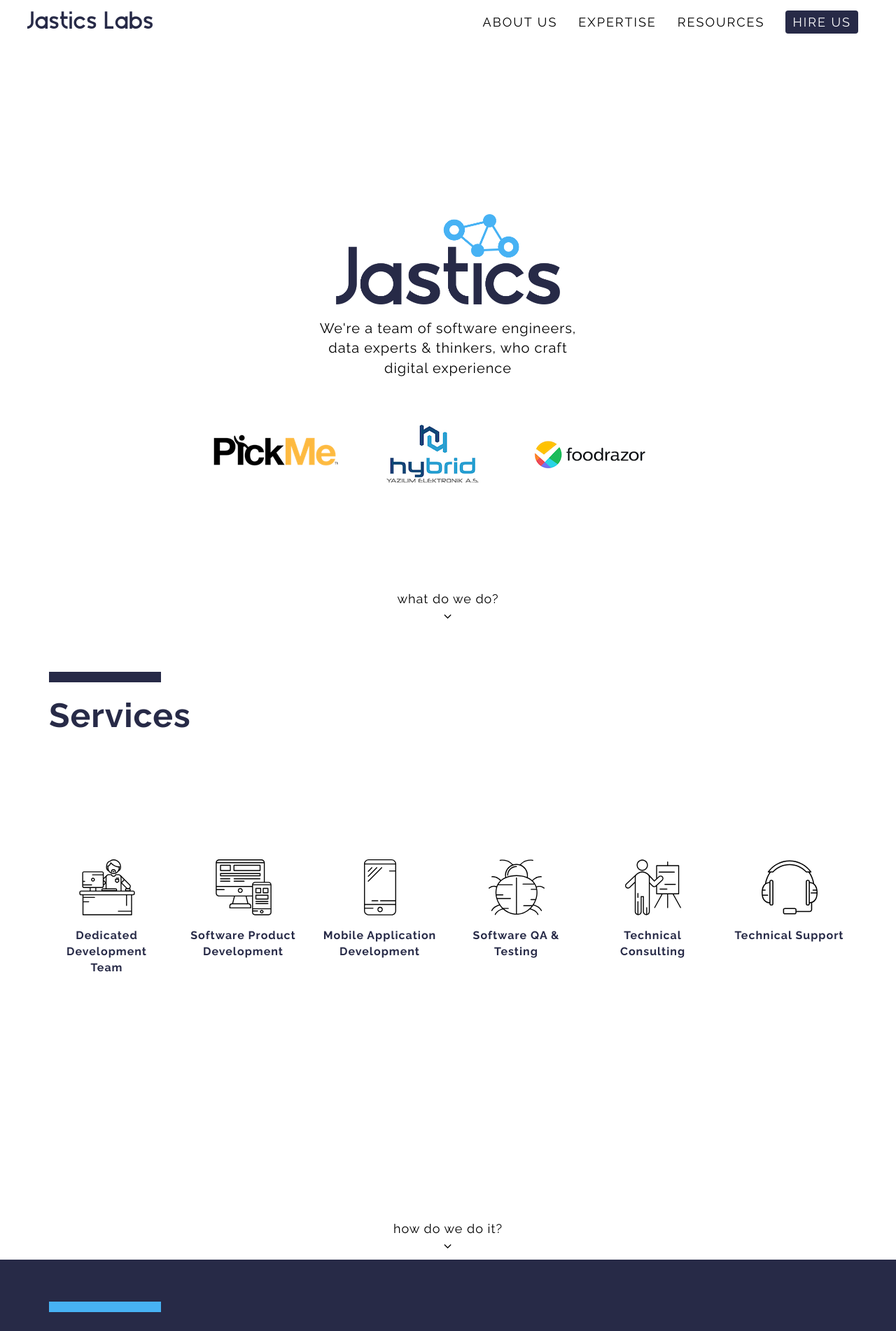
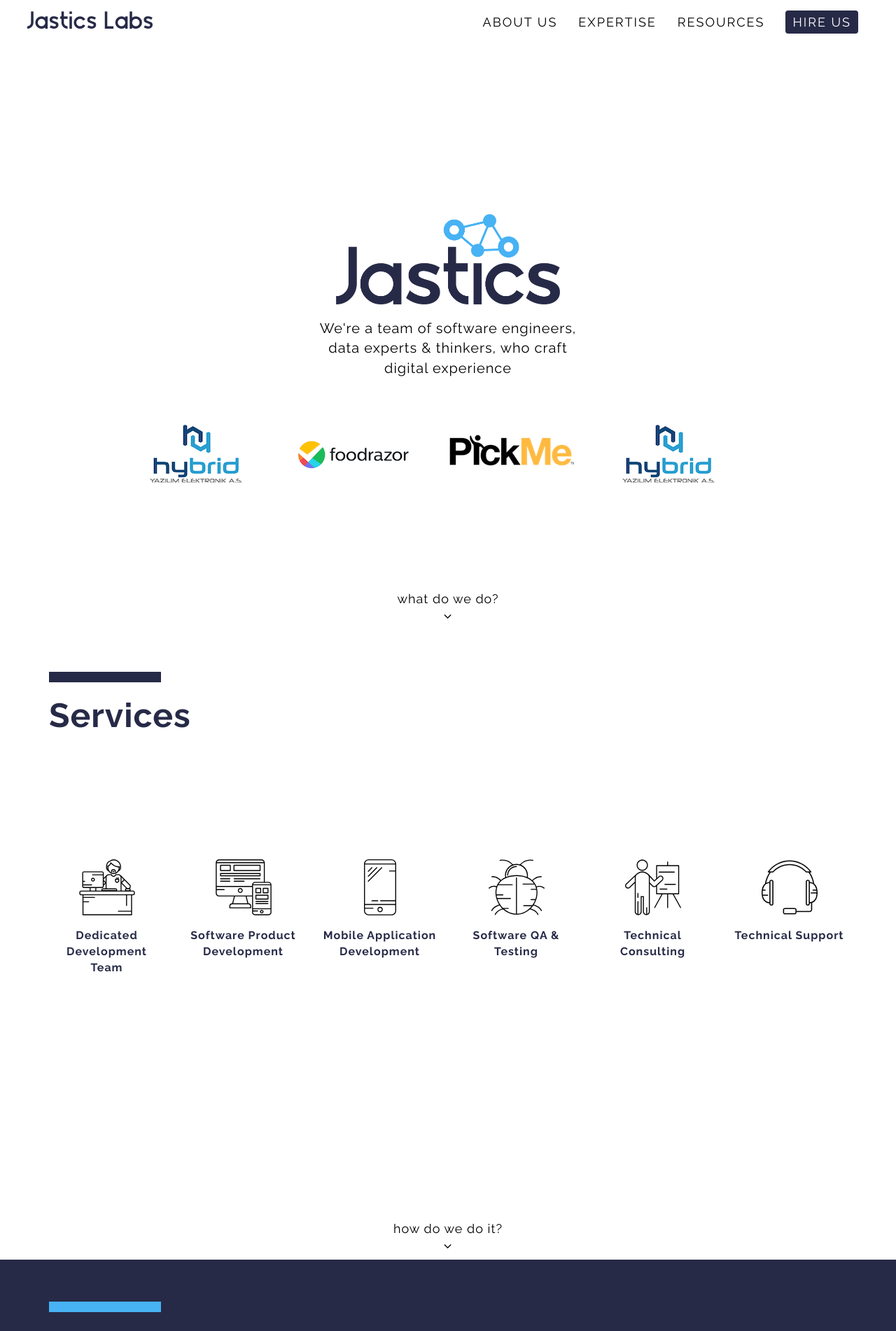
Before and after one commit to ivanursul/jastics, a Jekyll site: the page built from index.md, in a window 1280 px wide. Shown: the top 1902 px of the page at 70% size. Built offline with Jekyll 4.4.1, drawn with Linux system fonts in a browser that asks for light colours.

Commit message:
Working on clients section

```diff
--- a/_data/clients.yml
+++ b/_data/clients.yml
@@ -12,3 +12,12 @@
 
  - src: "clients/foodrazor.png"
    alt: "Foodrazor restaurant business"
+
+ - src: "clients/pick-me.png"
+   alt: "PickMe (Sri Lanka)"
+
+ - src: "clients/hybr.png"
+   alt: "Hybrid yazilim"
+
+ - src: "clients/foodrazor.png"
+   alt: "Foodrazor restaurant business"
```
